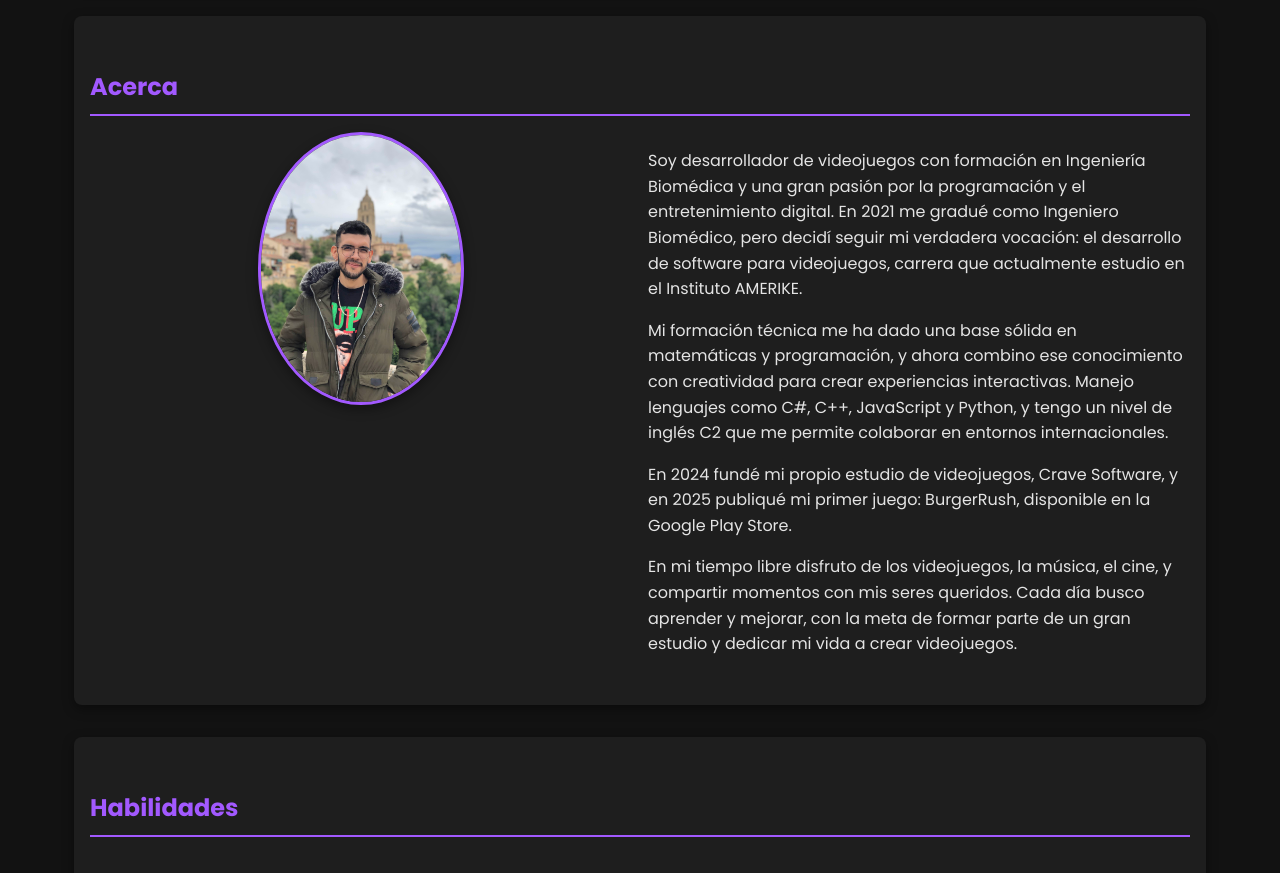
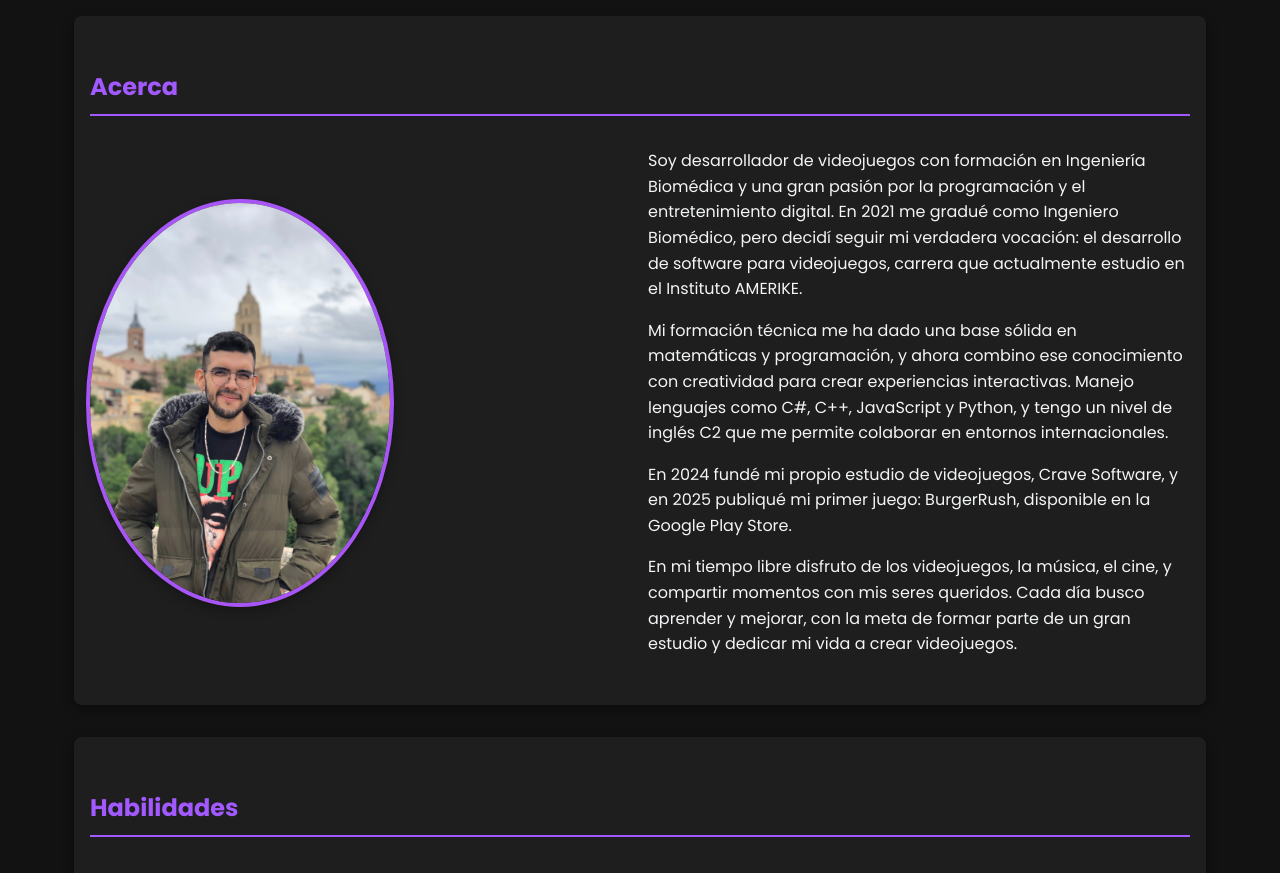
Before and after one commit to LeeonDeChino/CV_web, a plain HTML site: page docs/index.html in a window 1280 px wide. Shown: the part 480-1353 px from the top of the page. Drawn offline with Linux system fonts and the light colour scheme.

Commit message:
Modificando más cosas

```diff
--- a/docs/css/styles.css
+++ b/docs/css/styles.css
@@ -42,21 +42,39 @@ img {
 }
 
 .img-profile {
-    max-width: 100%;
-    width: min(200px, 40vw);
-    height: auto;
-    border-radius: 50%;
-    border: 3px solid var(--accent-color);
-    margin: auto;
-    transition: transform 0.5s ease-in-out;
-    object-fit: cover;
     display: flex;
-    justify-content: center;
-    align-items: center;
+  justify-content: center;
+  align-items: center;
+  min-width: 250px;
+  max-width: 300px;
 }
 
 .img-profile:hover {
     transform: scale(1.1);
+}
+
+.img-profile img {
+  width: 100%;
+  height: auto;
+  border-radius: 50%;
+  border: 4px solid #a855f7; /* Morado */
+  box-shadow: 0 4px 12px rgba(0, 0, 0, 0.3);
+  object-fit: cover;
+}
+
+.text-about {
+  max-width: 600px;
+  color: #f3f4f6; /* texto claro */
+  font-size: 1rem;
+  line-height: 1.6;
+}
+
+.grid-acerca{
+        display: flex;
+         align-items: center;
+          justify-content: center;
+         gap: 3rem;
+         flex-wrap: wrap;
 }
 
 #start {
--- a/docs/index.html
+++ b/docs/index.html
@@ -21,7 +21,7 @@
               <a href="#proyectos">Proyectos</a>
 
               <a href="#contacto">Contacto</a>
-    </nav>
+        </nav>
       </header>
     <main>
         <section id="inicio" class="container">
@@ -35,10 +35,10 @@
           <section id="acerca" class="container">
             <h2>Acerca</h2>
             <div class="grid-acerca">
-                <article>
-                    <img  class="img-profile" src="/CV_web/assets/profilepic.jpg" alt="FotoPerfil">
-                </article>
-                <article>
+                <div  class="img-profile">
+                    <img src="/CV_web/assets/profilepic.jpg" alt="FotoPerfil">
+                </div>
+                <div class="text-about">
                     <p>
                         Soy desarrollador de videojuegos con formación en Ingeniería Biomédica y una gran pasión por la programación y el entretenimiento digital. En 2021 me gradué como Ingeniero Biomédico, pero decidí seguir mi verdadera vocación: el desarrollo de software para videojuegos, carrera que actualmente estudio en el Instituto AMERIKE.
                       </p>
@@ -51,7 +51,7 @@
                       <p>
                       En mi tiempo libre disfruto de los videojuegos, la música, el cine, y compartir momentos con mis seres queridos. Cada día busco aprender y mejorar, con la meta de formar parte de un gran estudio y dedicar mi vida a crear videojuegos.
                       </p>
-                </article>
+                </div>
             </div>
           </section>
 
```
